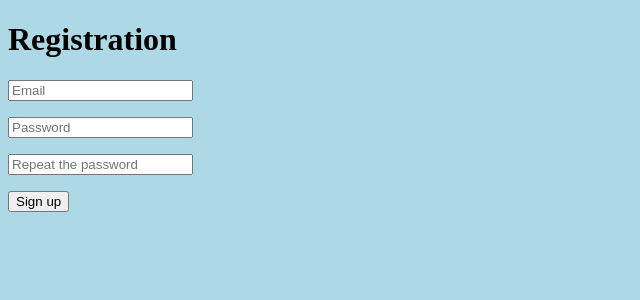
After one commit to atsybulskiy13/ooniver, a Flask app: template link_shorter_app/templates/sign_up.html in a window 1280 px wide. The commit adds this page. Shown: the top 300 px of the page, without its empty margins (0-640 px from the left). Run offline with Flask 3, Linux system fonts and the light colour scheme; the template is opened without the code that fills it, so the values that code supplies are empty.

Commit message:
continue

```diff
--- a/link_shorter_app/app.py
+++ b/link_shorter_app/app.py
@@ -5,16 +5,24 @@ from datetime import datetime
 
 db = SQLAlchemy()
 app = Flask(__name__)
-app.config["SQLALCHEMY_DATABASE_URI"] = "sqlite:///links.db"
+app.config['SQLALCHEMY_DATABASE_URI'] = 'sqlite:///links.db'
 db.init_app(app)
 
 
 class Link(db.Model):
-    link_id = db.Column(db.Integer, unique=True, nullable=False, primary_key=True, autoincrement=True)
+    id = db.Column(db.Integer, unique=True, nullable=False, primary_key=True, autoincrement=True)
     original_link = db.Column(db.String, unique=True, nullable=False)
     short_link = db.Column(db.String, unique=True, nullable=True)
     created_at = db.Column(db.String, default=datetime.now().date())
     clicks = db.Column(db.Integer, default=0)
+    user_id = db.Column(db.Integer, db.ForeignKey('user.id'))
+
+
+class User(db.Model):
+    id = db.Column(db.Integer, unique=True, nullable=False, primary_key=True, autoincrement=True)
+    email = db.Column(db.String, unique=True, nullable=False)
+    password = db.Column(db.String, nullable=False)
+    links = db.relationship('Link', backref='user', lazy=True)
 
 
 with app.app_context():
@@ -23,19 +31,22 @@ with app.app_context():
 
 def create_short_link():
     short_links = db.session.execute(db.select(Link.short_link))
-    new_short_link = shortuuid.uuid()[:5]
 
-    if new_short_link not in short_links:
-        link = request.host_url + new_short_link
-        return link
-    else:
-        return create_short_link()
+    def create_link_if_not_exists():
+        new_short_link = shortuuid.uuid()[:5]
+        if new_short_link not in short_links:
+            link = request.host_url + new_short_link
+            return link
+        else:
+            return create_link_if_not_exists()
+
+    return create_link_if_not_exists()
 
 
-@app.route('/', methods=["GET", "POST"])
+@app.route('/', methods=['GET', 'POST'])
 def index():
-    if request.method == "POST":
-        original_link = request.form["original_link"]
+    if request.method == 'POST':
+        original_link = request.form['original_link']
         short_link = create_short_link()
 
         link = Link(
@@ -45,10 +56,20 @@ def index():
 
         db.session.add(link)
         db.session.commit()
-        return redirect(url_for("index"))
+        return redirect(url_for('index'))
 
-    links = db.session.execute(db.select(Link).order_by(Link.link_id)).scalars()
+    links = db.session.execute(db.select(Link).order_by(Link.id)).scalars()
     return render_template('index.html', links=links)
+
+
+@app.route('/login')
+def login():
+    return render_template('sign_in.html')
+
+
+@app.route('/registration')
+def registration():
+    return render_template('sign_up.html')
 
 
 @app.route('/<short_link>')
--- a/link_shorter_app/static/styles/styles.css
+++ b/link_shorter_app/static/styles/styles.css
@@ -36,7 +36,15 @@ body {
     left: 50%;
     transform: translateX(-50%);
     border-radius: 10px;
+    background-color: white;
+    transition-duration: 0.4s;
 }
+
+.submit_button:hover {
+    background-color: blue;
+    color: white;
+}
+
 
 .links_table {
     display: flex;
--- a/link_shorter_app/templates/index.html
+++ b/link_shorter_app/templates/index.html
@@ -2,8 +2,8 @@
 <html lang="en">
 <head>
     <meta charset="UTF-8">
+    <link rel="stylesheet" href="/static/styles/styles.css">
     <title>ShortLinker</title>
-    <link rel="stylesheet" href="/static/styles/styles.css">
 </head>
 <body>
     <div class="logo">
@@ -31,7 +31,7 @@
          {% for link in links %}
          <tr>
              <td class="id">
-                 {{link.link_id}}
+                 {{link.id}}
              </td>
 
              <td>
--- /dev/null
+++ b/link_shorter_app/templates/sign_up.html
@@ -0,0 +1,29 @@
+<!DOCTYPE html>
+<html lang="en" xmlns="http://www.w3.org/1999/html">
+<head>
+    <meta charset="UTF-8">
+    <link rel="stylesheet" href="/static/styles/styles.css">
+    <title>Registration</title>
+</head>
+<body>
+<div class="regisration_logo">
+        <h1>Registration</h1>
+</div>
+<div class="sign_up">
+        <form method="post" class="sign_up_form">
+            <p>
+                <input class="email_field" type="email" name="email" placeholder="Email" required>
+            </p>
+            <p>
+                <input class="password_field" type="password" name="password" placeholder="Password" required>
+            </p>
+            <p>
+                <input class="password_field" type="password" name="password_2" placeholder="Repeat the password" required>
+            </p>
+            <input type="submit" class="sign_up_button" value="Sign up">
+
+        </form>
+    </div>
+
+</body>
+</html>
```
Also changed, not shown: link_shorter_app/templates/sign_in.html (added, +27 -0 lines).
